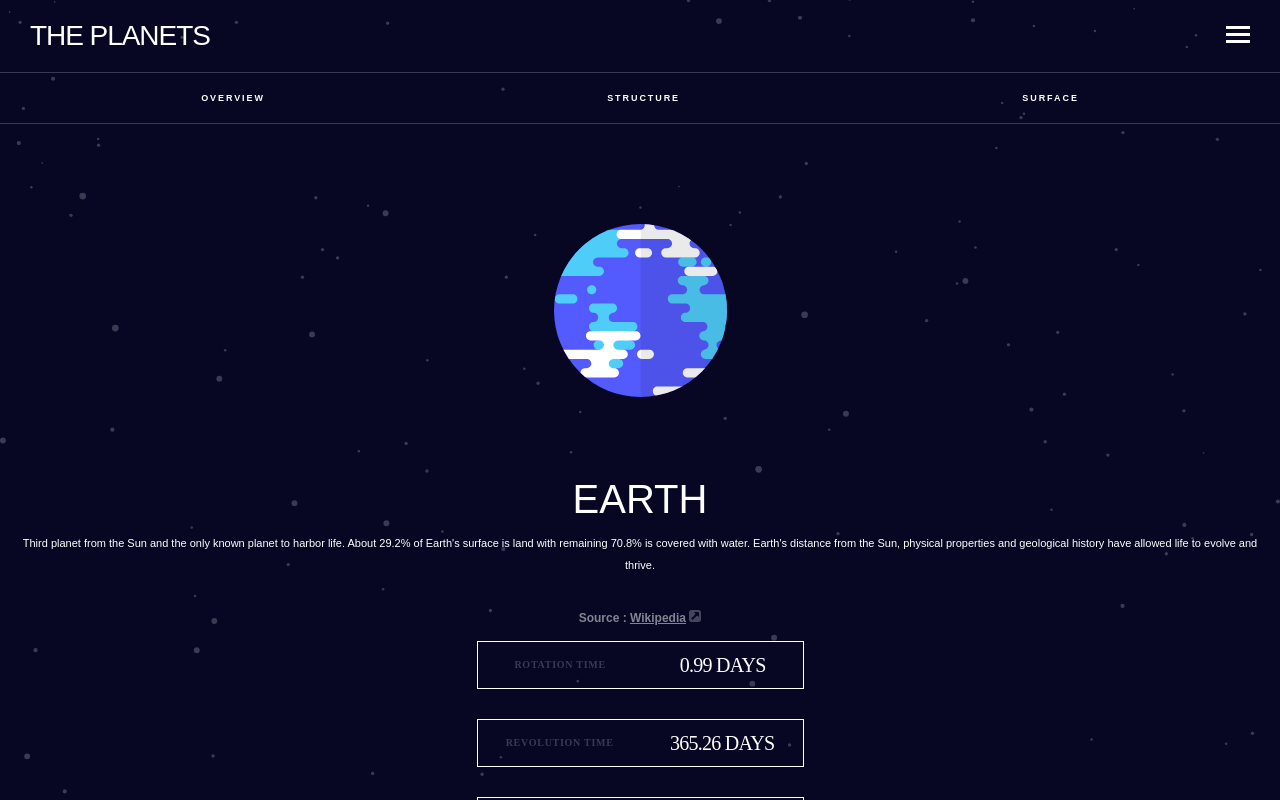
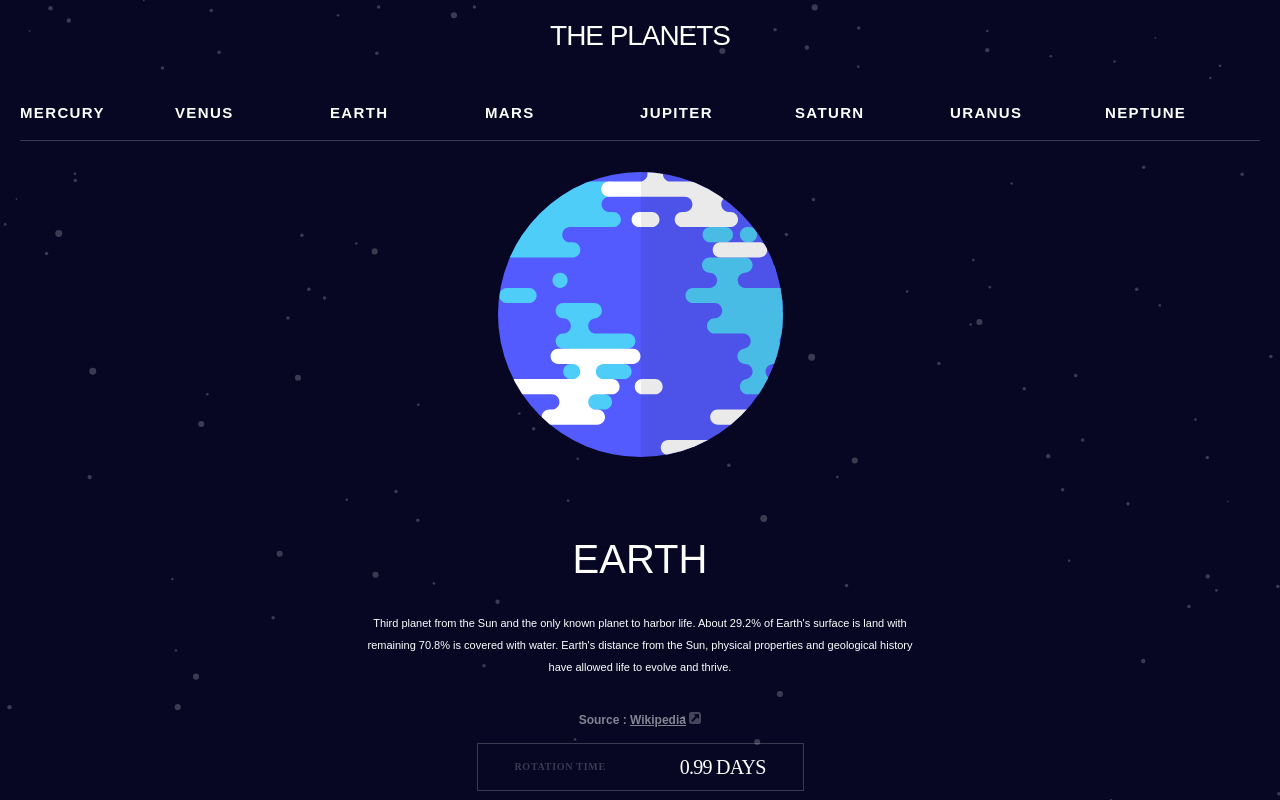
Before and after one commit to marriamdd/Planets-fact-site, a React (Vite) app: page /Earth in a window 1280 px wide. Shown: the top 800 px of the page. Built offline with nearby package versions, Linux system fonts and the light colour scheme.

Commit message:
in progress

```diff
--- a/src/App.tsx
+++ b/src/App.tsx
@@ -11,7 +11,7 @@ export interface IViewOptions {
 }
 function App() {
   const [viewOption, setViewOption] = useState({
-    overview: true,
+    overview: false,
     structure: false,
     surface: false,
   });
--- /dev/null
+++ b/src/components/AdditionalContent.tsx
@@ -0,0 +1,3 @@
+export default function AdditionalContent() {
+  return <div>AdditionalContent</div>;
+}
--- a/src/components/Header.tsx
+++ b/src/components/Header.tsx
@@ -22,7 +22,6 @@ export default function Header({
   const [show, setShow] = useState<boolean>(false);
 
   const handleHamburgerClick = () => {
-    console.log("clicked");
     setShow(!show);
   };
 
@@ -34,13 +33,26 @@ export default function Header({
           <img src="/assets/icon-hamburger.svg" alt="icon-hamburger" />
         </button>
       </div>
-      <Additional>
-        <span onClick={() => handleViewOptionClick("overView")}>OVERVIEW</span>
-        <span onClick={() => handleViewOptionClick("structure")}>
+      <Additional viewOption={viewOption}>
+        <span
+          className="overView"
+          onClick={() => handleViewOptionClick("overview")}
+        >
+          OVERVIEW
+        </span>
+        <span
+          className="structure"
+          onClick={() => handleViewOptionClick("structure")}
+        >
           {" "}
           Structure
         </span>
-        <span onClick={() => handleViewOptionClick("surface")}>Surface </span>
+        <span
+          className="surface"
+          onClick={() => handleViewOptionClick("surface")}
+        >
+          Surface{" "}
+        </span>
       </Additional>
       <NavContainer show={show}>
         <ul>
@@ -70,6 +82,12 @@ const HeaderDiv = styled.header`
     justify-content: space-between;
     padding: 2rem 3rem 2rem;
     border-bottom: 1px solid rgba(255, 255, 255, 0.2);
+
+    @media screen and (min-width: 768px) {
+      justify-content: center;
+      border: none;
+      transition: 1s;
+    }
   }
   .headerDiv h1 {
     color: #fff;
@@ -82,14 +100,22 @@ const HeaderDiv = styled.header`
     border: none;
     background: transparent;
     cursor: pointer;
+    @media screen and (min-width: 768px) {
+      display: none;
+    }
   }
 `;
-const Additional = styled.div`
+const Additional = styled.div<{
+  viewOption: IViewOptions;
+}>`
   display: flex;
   width: 100%;
   justify-content: space-around;
-  padding: 2rem 3rem 2rem;
+  padding: 2rem 3rem 0rem;
   border-bottom: 1px solid rgba(255, 255, 255, 0.2);
+  @media screen and (min-width: 768px) {
+    display: none;
+  }
   & > span {
     cursor: pointer;
     text-align: center;
@@ -97,6 +123,19 @@ const Additional = styled.div`
     font-weight: 700;
     letter-spacing: 1.929px;
     text-transform: uppercase;
+    padding-bottom: 2rem;
+  }
+  .overView {
+    border-bottom: ${(props) =>
+      props.viewOption?.overview ? `2px solid red` : ""};
+  }
+  .structure {
+    border-bottom: ${(props) =>
+      props.viewOption?.structure ? "2px solid red" : ""};
+  }
+  .surface {
+    border-bottom: ${(props) =>
+      props.viewOption?.surface ? "2px solid red" : ""};
   }
 `;
 const NavContainer = styled.div<{ show: boolean }>`
@@ -107,6 +146,13 @@ const NavContainer = styled.div<{ show: boolean }>`
   height: 100vh;
   width: 100%;
   top: 8rem;
+  @media screen and (min-width: 768px) {
+    display: flex;
+
+    transform: none;
+    height: 10vh;
+    transition: 1s;
+  }
   ul {
     display: flex;
     flex-direction: column;
@@ -116,6 +162,12 @@ const NavContainer = styled.div<{ show: boolean }>`
     padding: 2rem;
     background-color: #070724;
     text-transform: uppercase;
+    @media screen and (min-width: 768px) {
+      display: flex;
+      flex-direction: row;
+      gap: 0;
+      transition: 1s;
+    }
   }
 `;
 
@@ -134,6 +186,7 @@ const Li = styled.li<{ Planet: { design: { color: string } } }>`
 
   border-bottom: 1px solid rgba(255, 255, 255, 0.2);
   cursor: pointer;
+
   .nav-circle {
     display: flex;
     align-items: center;
@@ -145,5 +198,14 @@ const Li = styled.li<{ Planet: { design: { color: string } } }>`
     border-radius: 50%;
     background-color: ${(props) =>
       props.Planet && props.Planet.design && props.Planet.design.color};
+    @media screen and (min-width: 768px) {
+      display: none;
+      transition: 1s;
+    }
+  }
+  .arrow {
+    @media screen and (min-width: 768px) {
+      display: none;
+    }
   }
 `;
--- a/src/components/Planet.tsx
+++ b/src/components/Planet.tsx
@@ -16,6 +16,7 @@ export default function Planet({
   console.log(planet);
   return (
     <Main Planet={planet}>
+      <div className="planetImg_div">
         <img
           className="planet_img"
           src={
@@ -23,17 +24,19 @@ export default function Planet({
             (viewOption.surface && planet?.images.geology) ||
             planet?.images.planet
           }
-        alt=""
+          alt="planet_img"
         />
+      </div>
+
+      <div>
         <h1>{planet?.name}</h1>
-      <div>
         <p className="overview_content">
-          {(viewOption.structure && planet?.structure.content) ||
-            (viewOption.surface && planet?.geology.content) ||
-            planet?.overview.content}
+          {(viewOption.structure && planet?.viewOption.structure.content) ||
+            (viewOption.surface && planet?.viewOption.geology.content) ||
+            planet?.viewOption.overview.content}
         </p>
         <p className="sorce_P">
-          Source : <a href={planet?.overview.source}>Wikipedia</a>{" "}
+          Source : <a href={planet?.viewOption.overview.source}>Wikipedia</a>{" "}
           <img src="public/assets/icon-source.svg" alt="icon-source" />
         </p>
       </div>
@@ -59,17 +62,24 @@ export default function Planet({
   );
 }
 
-const Main = styled.main<{ Planet?: { design: { overview_mobile: string } } }>`
+const Main = styled.main<{
+  Planet?: { design: { overview_mobile: string; overview_tablet: string } };
+}>`
   margin-block: 10rem;
   display: flex;
   flex-direction: column;
   align-items: center;
-  padding-inline: 2rem;
+  padding-inline: 4rem;
   gap: 1rem;
+
+  @media screen and (min-width: 768px) {
+    display: grid;
+  }
   .overview_content {
     color: #fff;
     text-align: center;
-
+    word-wrap: normal;
+    max-width: 550px;
     font-size: 11px;
     font-style: normal;
     font-weight: 400;
@@ -80,8 +90,16 @@ const Main = styled.main<{ Planet?: { design: { overview_mobile: string } } }>`
       props.Planet &&
       props.Planet.design.overview_mobile &&
       props.Planet.design.overview_mobile};
+    transition: 1s;
+    @media screen and (min-width: 768px) {
+      width: ${(props) =>
+        props.Planet &&
+        props.Planet.design.overview_tablet &&
+        props.Planet.design.overview_tablet};
+      transition: 1s;
     }
-  & > h1 {
+  }
+  & > div h1 {
     margin-top: 7rem;
     text-align: center;
     font-size: 40px;
@@ -93,6 +111,7 @@ const Main = styled.main<{ Planet?: { design: { overview_mobile: string } } }>`
     flex-direction: column;
     gap: 3rem;
     text-align: center;
+    align-items: center;
     .sorce_P {
       opacity: 0.5;
       color: #fff;
@@ -108,11 +127,13 @@ const Main = styled.main<{ Planet?: { design: { overview_mobile: string } } }>`
   }
   .quicInfoContainer {
     & > div {
-      width: 327px;
+      min-width: 327px;
+      max-width: 500px;
       height: 48px;
-      flex-shrink: 0;
+
       display: flex;
-      border: 1px solid #fff;
+      border: 1px solid rgba(255, 255, 255, 0.2);
+
       justify-content: space-around;
       align-items: center;
       & > p {
--- a/src/data.json
+++ b/src/data.json
@@ -1,6 +1,7 @@
 [
   {
     "name": "Mercury",
+    "viewOption": {
       "overview": {
         "content": "Mercury is the smallest planet in the Solar System and the closest to the Sun. Its orbit around the Sun takes 87.97 Earth days, the shortest of all the Sun's planets. Mercury is one of four terrestrial planets in the Solar System, and is a rocky body like Earth.",
         "source": "https://en.wikipedia.org/wiki/Mercury_(planet)"
@@ -12,6 +13,7 @@
       "geology": {
         "content": "Mercury's surface is similar in appearance to that of the Moon, showing extensive mare-like plains and heavy cratering, indicating that it has been geologically inactive for billions of years. It is more heterogeneous than either Mars's or the Moon’s.",
         "source": "https://en.wikipedia.org/wiki/Mercury_(planet)#Surface_geology"
+      }
     },
     "rotation": "58.6 Days",
     "revolution": "87.97 Days",
@@ -24,11 +26,13 @@
     },
     "design": {
       "color": "#DEF4FC",
-      "overview_mobile": "11.1rem"
+      "overview_mobile": "11.1rem",
+      "overview_tablet": "18.4rem"
     }
   },
   {
     "name": "Venus",
+    "viewOption": {
       "overview": {
         "content": "Venus is the second planet from the Sun. It is named after the Roman goddess of love and beauty. As the brightest natural object in Earth's night sky after the Moon, Venus can cast shadows and can be, on rare occasions, visible to the naked eye in broad daylight.",
         "source": "https://en.wikipedia.org/wiki/Venus"
@@ -40,7 +44,9 @@
       "geology": {
         "content": "Much of the Venusian surface appears to have been shaped by volcanic activity. Venus has several times as many volcanoes as Earth, and it has 167 large volcanoes that are over 100 km (60 mi) across. The only volcanic complex of this size on Earth is the Big Island of Hawaii.",
         "source": "https://en.wikipedia.org/wiki/Venus#Surface_geology"
+      }
     },
+
     "rotation": "243 Days",
     "revolution": "224.7 Days",
     "radius": "6,051.8 KM",
@@ -52,11 +58,13 @@
     },
     "design": {
       "color": "#F7CC7F",
-      "overview_mobile": "15.4rem"
+      "overview_mobile": "15.4rem",
+      "overview_tablet": "25.3rem"
     }
   },
   {
     "name": "Earth",
+    "viewOption": {
       "overview": {
         "content": "Third planet from the Sun and the only known planet to harbor life. About 29.2% of Earth's surface is land with remaining 70.8% is covered with water. Earth's distance from the Sun, physical properties and geological history have allowed life to evolve and thrive.",
         "source": "https://en.wikipedia.org/wiki/Earth"
@@ -68,7 +76,9 @@
       "geology": {
         "content": "The total surface area of Earth is about 510 million km2. The continental crust consists of lower density material such as the igneous rocks granite and andesite. Less common is basalt, a denser volcanic rock that is the primary constituent of the ocean floors.",
         "source": "https://en.wikipedia.org/wiki/Earth#Surface"
+      }
     },
+
     "rotation": "0.99 Days",
     "revolution": "365.26 Days",
     "radius": "6,371 KM",
@@ -80,11 +90,13 @@
     },
     "design": {
       "color": "#545BFE",
-      "overview_mobile": "17.3rem"
+      "overview_mobile": "17.3rem",
+      "overview_tablet": "28.5rem"
     }
   },
   {
     "name": "Mars",
+    "viewOption": {
       "overview": {
         "content": "Mars is the fourth planet from the Sun and the second-smallest planet in the Solar System, being larger than only Mercury. In English, Mars carries the name of the Roman god of war and is often referred to as the \"Red Planet\".",
         "source": "https://en.wikipedia.org/wiki/Mars"
@@ -96,6 +108,7 @@
       "geology": {
         "content": "Mars is a terrestrial planet whose surface consists of minerals containing silicon and oxygen, metals, and other elements that typically make up rock. The surface is primarily composed of tholeiitic basalt, although parts are more silica-rich than typical basalt.",
         "source": "https://en.wikipedia.org/wiki/Mars#Surface_geology"
+      }
     },
     "rotation": "1.03 Days",
     "revolution": "1.88 Years",
@@ -108,11 +121,14 @@
     },
     "design": {
       "color": "#FF6A45",
-      "overview_mobile": "12.9rem"
+      "overview_mobile": "12.9rem",
+      "overview_tablet": "21.3rem"
     }
   },
   {
     "name": "Jupiter",
+
+    "viewOption": {
       "overview": {
         "content": "Jupiter is the fifth planet from the Sun and the largest in the Solar System. It is a gas giant with a mass two and a half times that of all the other planets in the Solar System combined, but less than one-thousandth the mass of the Sun.",
         "source": "https://en.wikipedia.org/wiki/Jupiter"
@@ -124,6 +140,7 @@
       "geology": {
         "content": "The best known feature of Jupiter is the Great Red Spot, a persistent anticyclonic storm located 22° south of the equator. It is known to have existed since at least 1831, and possibly since 1665.",
         "source": "https://en.wikipedia.org/wiki/Jupiter#Great_Red_Spot_and_other_vortices"
+      }
     },
     "rotation": "9.93 Hours",
     "revolution": "11.86 Years",
@@ -136,11 +153,13 @@
     },
     "design": {
       "color": "#ECAD7A",
-      "overview_mobile": "22.4rem"
+      "overview_mobile": "22.4rem",
+      "overview_tablet": "36.9rem"
     }
   },
   {
     "name": "Saturn",
+    "viewOption": {
       "overview": {
         "content": "Saturn is the sixth planet from the Sun and the second-largest in the Solar System, after Jupiter. It is a gas giant with an average radius of about nine and a half times that of Earth. It only has one-eighth the average density of Earth.",
         "source": "https://en.wikipedia.org/wiki/Saturn"
@@ -152,6 +171,7 @@
       "geology": {
         "content": "The outer atmosphere of Saturn contains 96.3% molecular hydrogen and 3.25% helium by volume. The planet's most famous feature is its prominent ring system, which is composed mostly of ice particles with a smaller amount of rocky debris and dust.",
         "source": "https://en.wikipedia.org/wiki/Saturn#Atmosphere"
+      }
     },
     "rotation": "10.8 Hours",
     "revolution": "29.46 Years",
@@ -164,11 +184,13 @@
     },
     "design": {
       "color": "#FCCB6B",
-      "overview_mobile": "15.9rem"
+      "overview_mobile": "15.9rem",
+      "overview_tablet": "26.3rem"
     }
   },
   {
     "name": "Uranus",
+    "viewOption": {
       "overview": {
         "content": "Uranus is the seventh planet from the Sun. Its name is a reference to the Greek god of the sky, Uranus according to Greek mythology, was the great-grandfather of Ares. It has the third-largest planetary radius and fourth-largest planetary mass in the Solar System.",
         "source": "https://en.wikipedia.org/wiki/Uranus"
@@ -180,6 +202,7 @@
       "geology": {
         "content": "The composition of Uranus's atmosphere is different from its bulk, consisting mainly of molecular hydrogen and helium. The helium molar fraction, i.e. the number of helium atoms per molecule of gas, is 0.15±0.03 in the upper troposphere.",
         "source": "https://en.wikipedia.org/wiki/Uranus#Atmosphere"
+      }
     },
     "rotation": "17.2 Hours",
     "revolution": "84 Years",
@@ -192,11 +215,13 @@
     },
     "design": {
       "color": "#65F0D5",
-      "overview_mobile": "17.6rem"
+      "overview_mobile": "17.6rem",
+      "overview_tablet": "29rem"
     }
   },
   {
     "name": "Neptune",
+    "viewOption": {
       "overview": {
         "content": "Neptune is the eighth and farthest-known Solar planet from the Sun. In the Solar System, it is the fourth-largest planet by diameter, the third-most-massive planet, and the densest giant planet. It is 17 times the mass of Earth, more massive than its near-twin Uranus.",
         "source": "https://en.wikipedia.org/wiki/Neptune"
@@ -208,6 +233,7 @@
       "geology": {
         "content": "Neptune's atmosphere is 80% hydrogen and 19% helium. A trace amount of methane is also present. Prominent absorption bands of methane exist at wavelengths above 600 nm, in the red and infrared portion of the spectrum.",
         "source": "https://en.wikipedia.org/wiki/Neptune#Atmosphere"
+      }
     },
     "rotation": "16.08 Hours",
     "revolution": "164.79 Years",
@@ -220,7 +246,8 @@
     },
     "design": {
       "color": "#497EFA",
-      "overview_mobile": "17.3rem"
+      "overview_mobile": "17.3rem",
+      "overview_tablet": "28.5rem"
     }
   }
 ]
```
Lines whose indentation alone changed are shown as unchanged.
